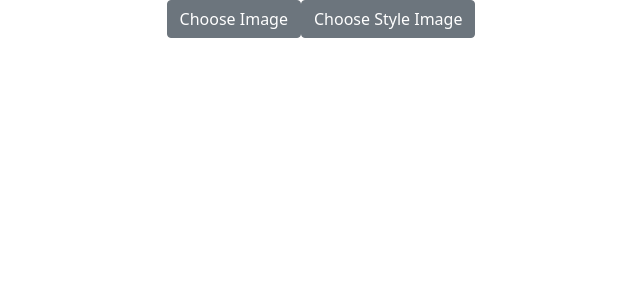
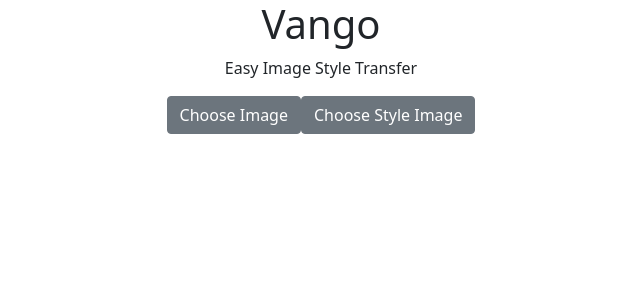
Before and after one commit to KenichiRuf/Vango-FE, a React (Create React App) app in the folder vango/: page / in a window 1280 px wide. Shown: the top 300 px of the page, without its empty margins (319-959 px from the left). Built offline with nearby package versions, Linux system fonts and the light colour scheme; what deepai would draw is missing.

Commit message:
added header & some image styling

```diff
--- a/vango/src/App.css
+++ b/vango/src/App.css
@@ -19,4 +19,5 @@
 
 .transfer-item-image {
   max-width: 100%;
+  max-height: 400px;
 }
--- a/vango/src/App.js
+++ b/vango/src/App.js
@@ -35,6 +35,8 @@ function App() {
 
   return (
     <div className="App">
+      <h1>Vango</h1>
+      <p>Easy Image Style Transfer</p>
       {style && content ? <Button onClick={() => transferStyle()}>Transfer Style</Button> : null}
       <span>
         {content ? <img src={content} width={500} alt={content}/> : <Button onClick={() => setContentModal(true)}>Choose Image</Button>}
```
